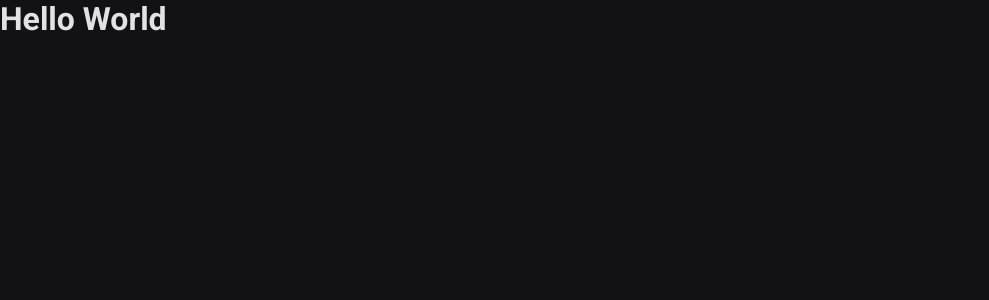
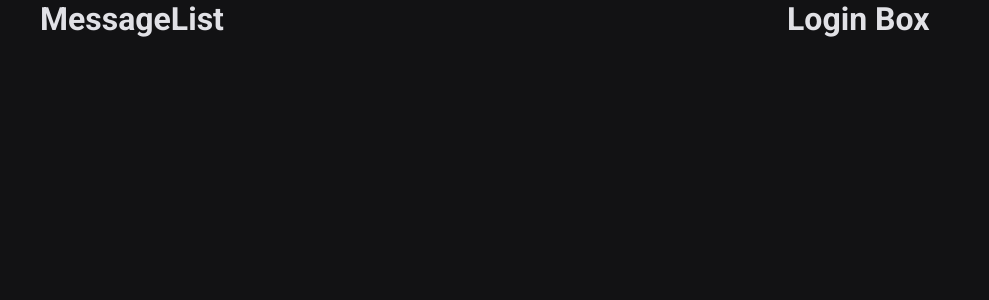
Before and after one commit to Jeffersoncharlles/front_heat, a React (Vite) app: page / in a window 1280 px wide. Shown: the top 300 px of the page, without its empty margins (0-989 px from the left). Built offline with nearby package versions, Linux system fonts and the light colour scheme.

Commit message:
add sass and components commit

```diff
--- a/package.json
+++ b/package.json
@@ -8,7 +8,8 @@
   },
   "dependencies": {
     "react": "^17.0.0",
-    "react-dom": "^17.0.0"
+    "react-dom": "^17.0.0",
+    "sass": "^1.43.2"
   },
   "devDependencies": {
     "@types/react": "^17.0.0",
--- /dev/null
+++ b/src/App.module.scss
@@ -0,0 +1,13 @@
+/* css module fica acoplado so a esse elemento */
+/* resumindo ele gera uns codigos aleatorio */
+
+.contentWrapper{
+    max-width: 1200px;
+    height: 100vh;/*ocupar tela toda vertical*/
+    margin: 0 auto;
+
+    display: grid;
+    grid-template-columns: 1fr 453px;
+    column-gap: 120px; /*espacamento entre colunas*/
+    position: relative;
+}
--- a/src/App.tsx
+++ b/src/App.tsx
@@ -1,9 +1,15 @@
-import { useState } from 'react'
+import { useState } from 'react';
+import styles from './App.module.scss';
+import { LoginBox } from './components/LoginBox';
+import { MessageList } from './components/MessageList';
 
 export function App() {
   const [count, setCount] = useState(0)
 
   return (
-    <h1>Hello World</h1>
+    <main className={styles.contentWrapper}>
+      <MessageList />
+      <LoginBox />
+    </main>
   )
 }
--- /dev/null
+++ b/src/components/LoginBox/index.tsx
@@ -0,0 +1,8 @@
+
+
+export const LoginBox = () => {
+
+    return (
+        <h1>Login Box</h1>
+    )
+}
--- /dev/null
+++ b/src/components/MessageList/index.tsx
@@ -0,0 +1,8 @@
+
+
+export const MessageList = () => {
+
+    return (
+        <h1>MessageList</h1>
+    )
+}
```
Also changed, not shown: src/components/SendMessageForm/index.tsx (added, +8 -0 lines), src/components/LoginBox/styles.ts (added), 1 other file (tests, documents, lock files or other folders).
